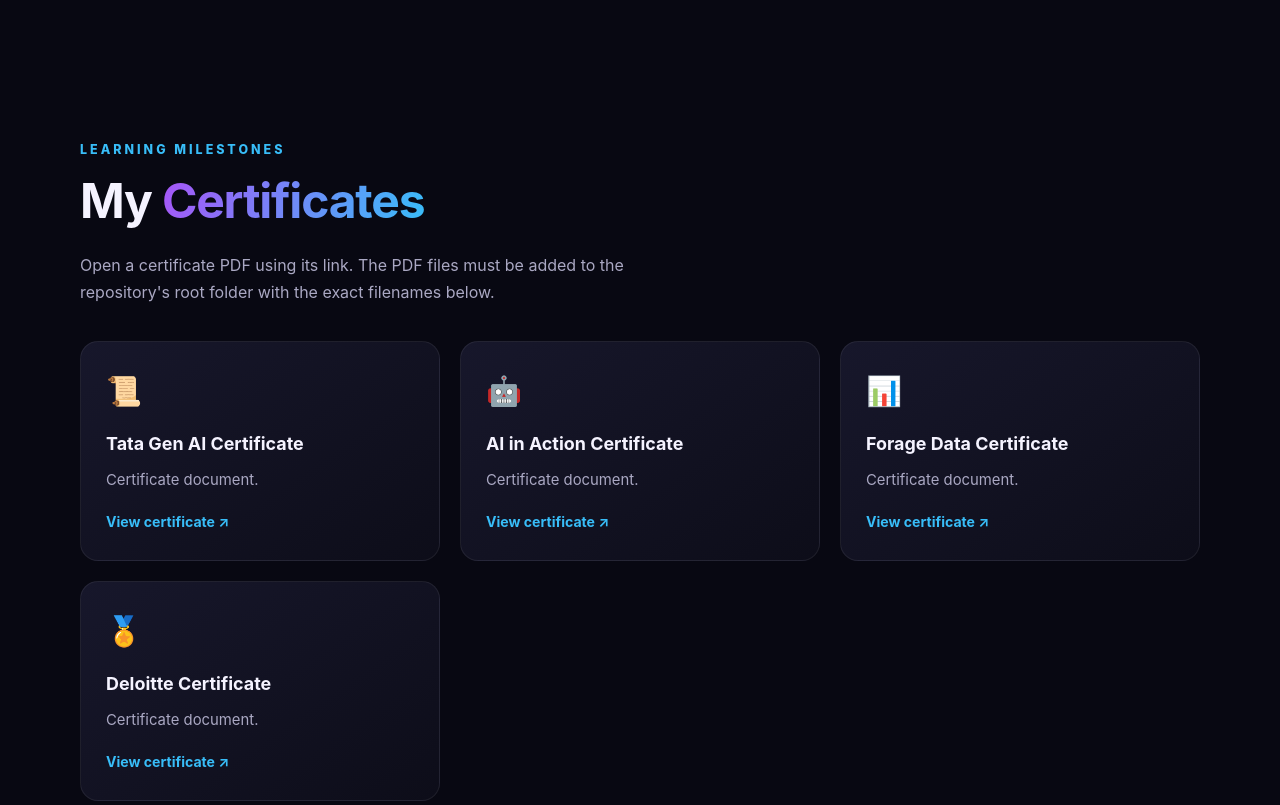
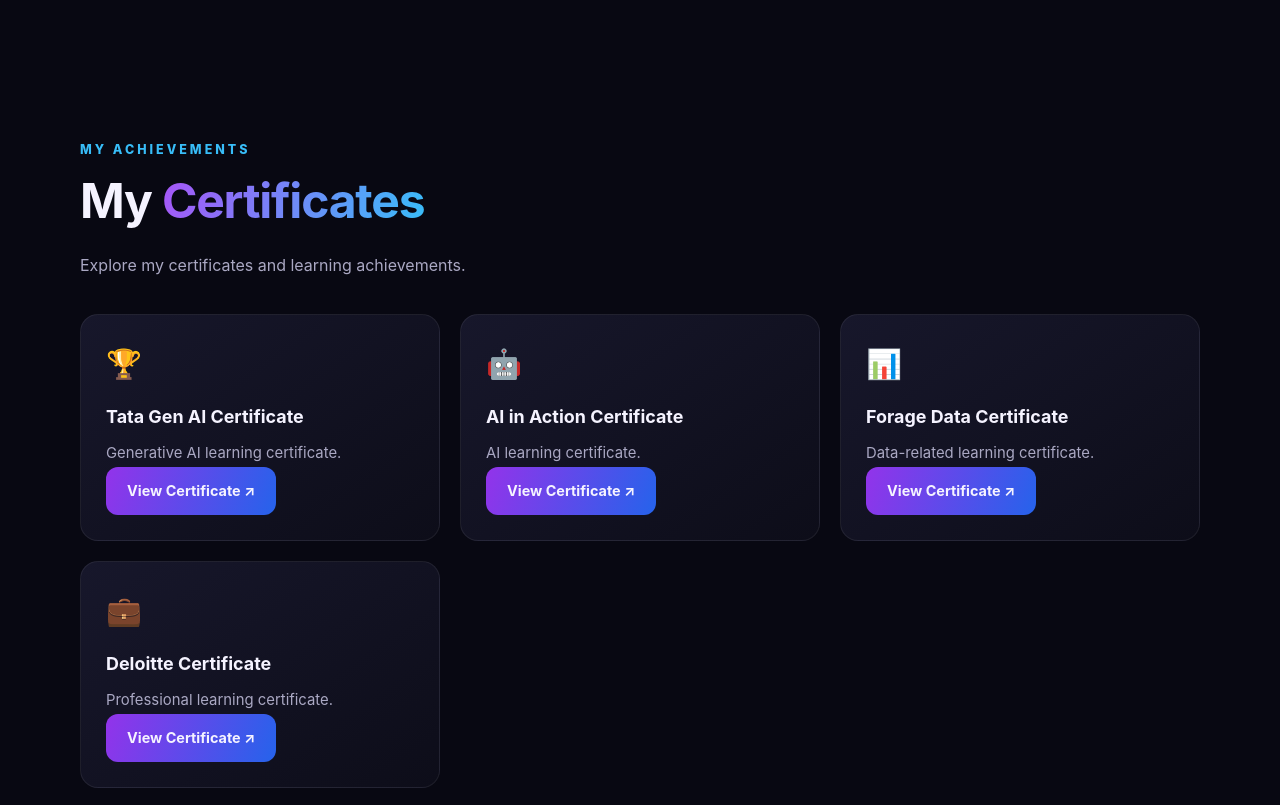
Before and after one commit to gvenkatasaigembali-coder/my-portfolio, a plain HTML site: page index.html in a window 1280 px wide. Shown: the part 2600-3405 px from the top of the page. Drawn offline with Linux system fonts and the light colour scheme.

Commit message:
Revise certificates section with new headings and entries
Updated section headings and descriptions for certificates. Added new certificate entries with detailed descriptions.

```diff
--- a/index.html
+++ b/index.html
@@ -233,21 +233,67 @@
   </div>
 </section>
 
+
 <section id="certificates">
   <div class="container">
     <div class="section-head reveal">
-      <div class="eyebrow">Learning milestones</div>
+      <div class="eyebrow">MY ACHIEVEMENTS</div>
       <h2>My <span class="gradient">Certificates</span></h2>
-      <p class="section-intro">Open a certificate PDF using its link. The PDF files must be added to the repository's root folder with the exact filenames below.</p>
+      <p class="section-intro">
+        Explore my certificates and learning achievements.
+      </p>
     </div>
+
     <div class="grid">
-      <article class="card reveal"><div class="card-icon">📜</div><h3>Tata Gen AI Certificate</h3><p>Certificate document.</p><a class="certificate-link" href="tata%20gen%20ai%20certificate.pdf" target="_blank" rel="noopener">View certificate ↗</a></article>
-      <article class="card reveal"><div class="card-icon">🤖</div><h3>AI in Action Certificate</h3><p>Certificate document.</p><a class="certificate-link" href="vi%20ai%20action%20certificate.pdf" target="_blank" rel="noopener">View certificate ↗</a></article>
-      <article class="card reveal"><div class="card-icon">📊</div><h3>Forage Data Certificate</h3><p>Certificate document.</p><a class="certificate-link" href="forage%20data%20certificate.pdf" target="_blank" rel="noopener">View certificate ↗</a></article>
-      <article class="card reveal"><div class="card-icon">🏅</div><h3>Deloitte Certificate</h3><p>Certificate document.</p><a class="certificate-link" href="deloitte%20cerrtificate.pdf" target="_blank" rel="noopener">View certificate ↗</a></article>
+
+      <article class="card reveal">
+        <div class="card-icon">🏆</div>
+        <h3>Tata Gen AI Certificate</h3>
+        <p>Generative AI learning certificate.</p>
+        <a class="btn btn-primary"
+           href="./tata%20gen%20ai%20certificate.pdf"
+           target="_blank" rel="noopener">
+          View Certificate ↗
+        </a>
+      </article>
+
+      <article class="card reveal">
+        <div class="card-icon">🤖</div>
+        <h3>AI in Action Certificate</h3>
+        <p>AI learning certificate.</p>
+        <a class="btn btn-primary"
+           href="./vi%20ai%20action%20certificate.pdf"
+           target="_blank" rel="noopener">
+          View Certificate ↗
+        </a>
+      </article>
+
+      <article class="card reveal">
+        <div class="card-icon">📊</div>
+        <h3>Forage Data Certificate</h3>
+        <p>Data-related learning certificate.</p>
+        <a class="btn btn-primary"
+           href="./forage%20data%20certificate.pdf"
+           target="_blank" rel="noopener">
+          View Certificate ↗
+        </a>
+      </article>
+
+      <article class="card reveal">
+        <div class="card-icon">💼</div>
+        <h3>Deloitte Certificate</h3>
+        <p>Professional learning certificate.</p>
+        <a class="btn btn-primary"
+           href="./deloitte%20cerrtificate.pdf"
+           target="_blank" rel="noopener">
+          View Certificate ↗
+        </a>
+      </article>
+
     </div>
   </div>
 </section>
+
 
 <section id="education">
   <div class="container">
```
